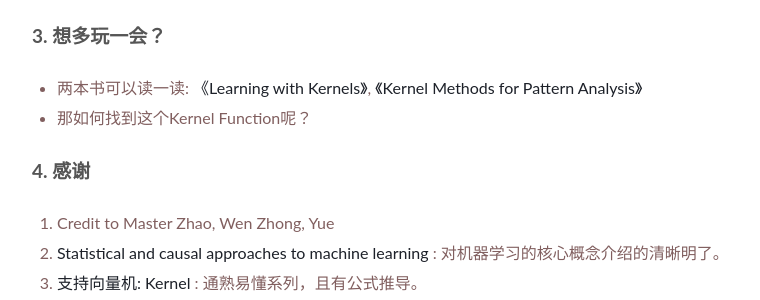
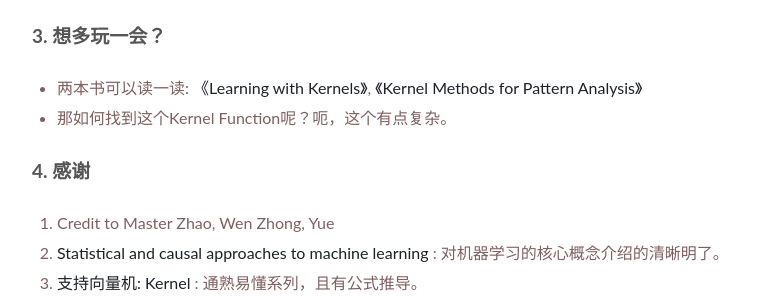
Before and after one commit to WillWang-X/willwang-x.github.io, a Jekyll site: the page built from _posts/2018-02-19-kernel-function.md, in a window 1280 px wide and 900 px high, scrolled down 3125 px. Shown: the part 152-452 px from the top of the window, without its empty margins (258-1018 px from the left). Built offline with Jekyll 4.4.1, drawn with Linux system fonts in a browser that asks for light colours.

Commit message:
kernel function

```diff
--- a/_posts/2018-02-19-kernel-function.md
+++ b/_posts/2018-02-19-kernel-function.md
@@ -70,7 +70,7 @@ published: true
 ## 3. 想多玩一会？
 
 - 两本书可以读一读: [《Learning with Kernels》](https://book.douban.com/subject/1763633/), [《Kernel Methods for Pattern Analysis》](https://book.douban.com/subject/1789537/)
-- 那如何找到这个Kernel Function呢？
+- 那如何找到这个Kernel Function呢？呃，这个有点复杂。
 
 ## 4. 感谢
 
```
